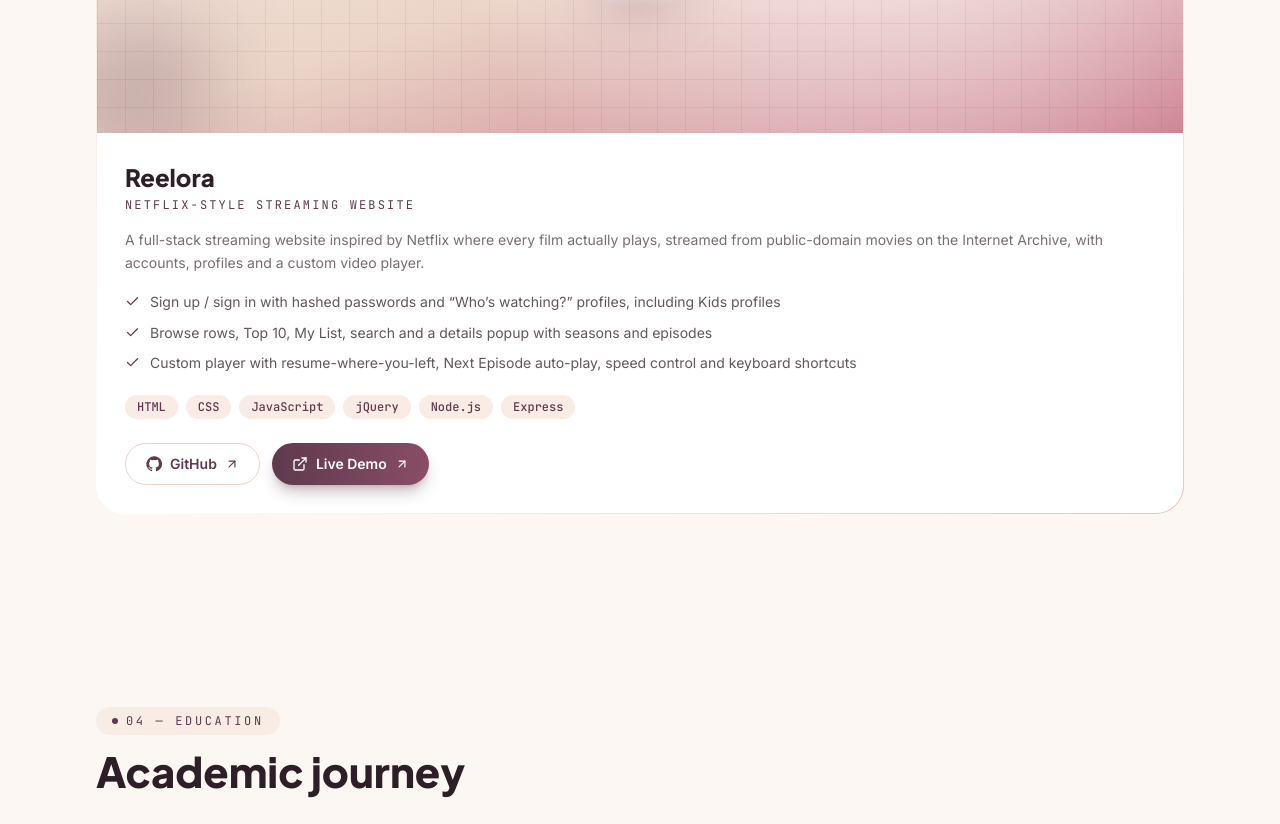
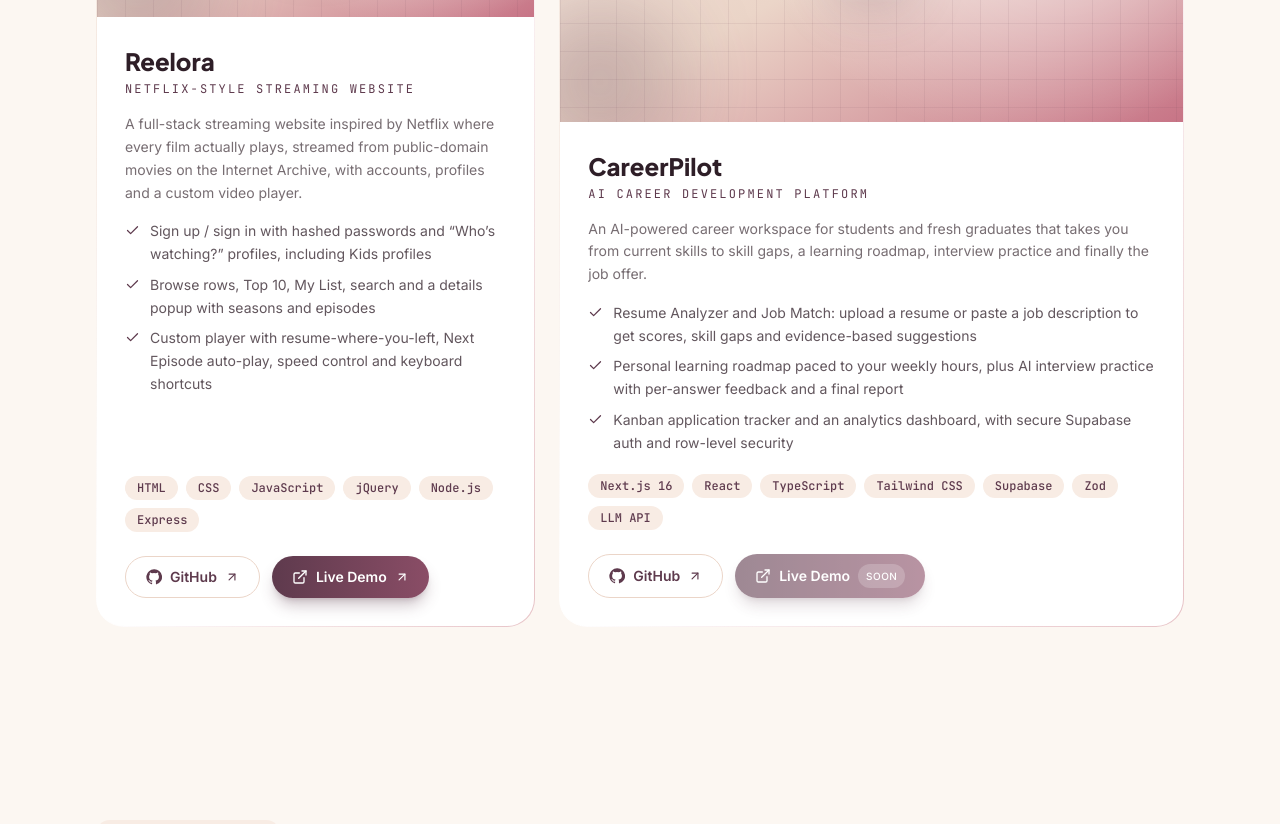
Before and after one commit to khuc-choudhary/Portfolio, a React (Vite) app: page / in a window 1280 px wide. Shown: the part 5860-6684 px from the top of the page. Built offline with nearby package versions, Linux system fonts and the light colour scheme.

Commit message:
Add CareerPilot project

```diff
--- a/src/components/Icon.jsx
+++ b/src/components/Icon.jsx
@@ -1,10 +1,10 @@
 import {
   Terminal, Brain, BarChart3, Database, Coffee, Server, Globe, Braces, Palette,
-  Smartphone, Layers, Truck, BookOpenCheck, Briefcase, Code2, Wrench, Cpu, House, Repeat2, Mic, ClipboardCheck, Shirt, Clapperboard,
+  Smartphone, Layers, Truck, BookOpenCheck, Briefcase, Code2, Wrench, Cpu, House, Repeat2, Mic, ClipboardCheck, Shirt, Clapperboard, Compass,
 } from 'lucide-react'
 
 // Explicit map keeps the bundle small (no wildcard import of every icon).
-const icons = { Terminal, Brain, BarChart3, Database, Coffee, Server, Globe, Braces, Palette, Smartphone, Layers, Truck, BookOpenCheck, Briefcase, Code2, Wrench, Cpu, House, Repeat2, Mic, ClipboardCheck, Shirt, Clapperboard }
+const icons = { Terminal, Brain, BarChart3, Database, Coffee, Server, Globe, Braces, Palette, Smartphone, Layers, Truck, BookOpenCheck, Briefcase, Code2, Wrench, Cpu, House, Repeat2, Mic, ClipboardCheck, Shirt, Clapperboard, Compass }
 
 export default function Icon({ name, ...props }) {
   const C = icons[name] || Code2
--- a/src/data/content.js
+++ b/src/data/content.js
@@ -155,6 +155,21 @@ export const projects = [
     github: 'https://github.com/khuc-choudhary/reelora',
     demo: 'https://reelora-ubsz.onrender.com',
   },
+  {
+    title: 'CareerPilot',
+    tagline: 'AI Career Development Platform',
+    description:
+      'An AI-powered career workspace for students and fresh graduates that takes you from current skills to skill gaps, a learning roadmap, interview practice and finally the job offer.',
+    highlights: [
+      'Resume Analyzer and Job Match: upload a resume or paste a job description to get scores, skill gaps and evidence-based suggestions',
+      'Personal learning roadmap paced to your weekly hours, plus AI interview practice with per-answer feedback and a final report',
+      'Kanban application tracker and an analytics dashboard, with secure Supabase auth and row-level security',
+    ],
+    tech: ['Next.js 16', 'React', 'TypeScript', 'Tailwind CSS', 'Supabase', 'Zod', 'LLM API'],
+    icon: 'Compass',
+    github: 'https://github.com/khuc-choudhary/CareerPilot',
+    demo: '', // add the live URL here after deploying
+  },
 ]
 
 export const education = [
```
